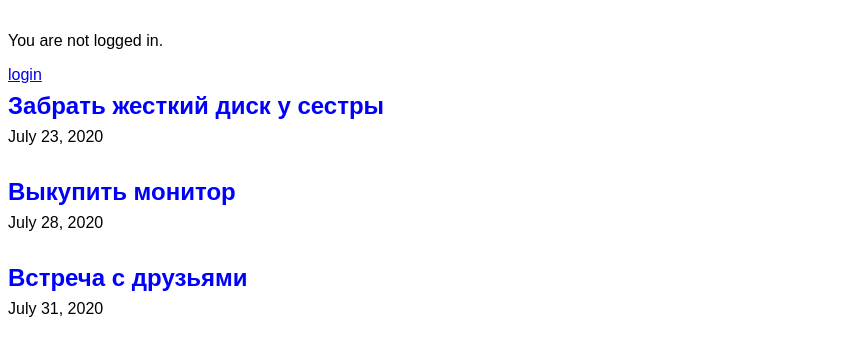
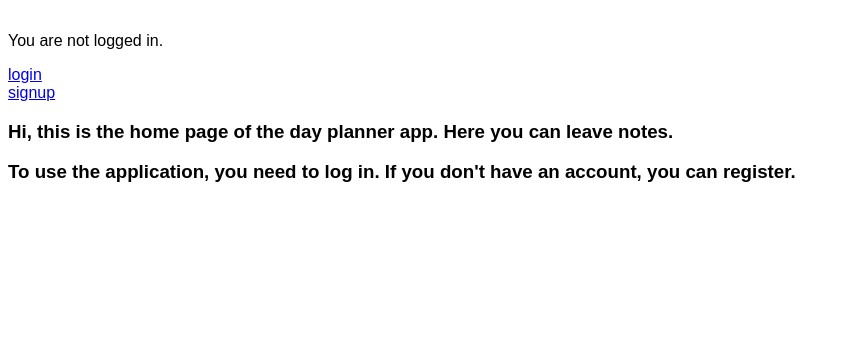
Before and after one commit to AndrewErmakov/WebDevelopmentTraining, a Django app: page / in a window 1280 px wide. Shown: the part 89-445 px from the top of the page, without its empty margins (0-850 px from the left). Run offline with Django 3.2, Linux system fonts and the light colour scheme; data comes from the database, SQL or seed files in the repository.

Commit message:
Changed the start page. Implemented the ability to prevent the user from editing other people's records and deleting in any way

```diff
--- a/Diary/accounts/views.py
+++ b/Diary/accounts/views.py
@@ -20,7 +20,7 @@ class LoginView(View):
         if user is not None:
             login(request, user)
             print('Welcome')
-            return redirect('notes_current_user', user=username)
+            return redirect('notes_current_user')
         else:
             print('Try to login again')
             return render(request, 'login.html', {'prompt': 'Try to login again'})
--- a/Diary/diary_project/urls.py
+++ b/Diary/diary_project/urls.py
@@ -18,7 +18,6 @@ from django.urls import path, include
 
 urlpatterns = [
     path('admin/', admin.site.urls),
-    path('accounts/', include('django.contrib.auth.urls')),
     path('accounts/', include('accounts.urls')),
     path('', include('organizer.urls')),
 ]
--- a/Diary/organizer/urls.py
+++ b/Diary/organizer/urls.py
@@ -11,5 +11,5 @@ urlpatterns = [
     path('note/new/', views.NoteAddView.as_view(), name='add_new_note'),
     path('note/<int:pk>/edit/', views.NoteUpdateView.as_view(), name='note_edit'),
     path('note/<int:pk>/delete/', views.NoteDeleteView.as_view(), name='note_delete'),
-    path('notes/current_user/', views.NotesListCurrentUserView.as_view(), name='notes_current_user'),
+    path('my_notes/', views.NotesListCurrentUserView.as_view(), name='notes_current_user'),
 ]
--- a/Diary/organizer/views.py
+++ b/Diary/organizer/views.py
@@ -1,29 +1,34 @@
 from django.shortcuts import render, redirect
 from django.views import View
-from django.views.generic import ListView
 
 from .models import DiaryNote
 
 
-class NotesListView(ListView):
+class NotesListView(View):
     """
-    Класс просмотра всех записей (всех пользователей) в ежедневнике
+    Класс просмотра домашней страницы, если пользователь не авторизован,
+    Или просмотр заметок пользователя, если он авторизован
     """
-    # def get(self, request):
-    #     notes = DiaryNote.objects.get(user=request.user)
-    #     return render(request, 'details_note.html', {'notes': notes})
-    model = DiaryNote
-    template_name = 'home.html'
-    queryset = DiaryNote.objects.all().order_by('date')[:10]
+
+    def get(self, request):
+        if request.user.is_authenticated:
+            notes = DiaryNote.objects.filter(user=request.user).order_by('date')
+            return render(request, 'notes_current_user.html', {'notes': notes})
+        else:
+            return render(request, 'home.html')
 
 
 class NotesListCurrentUserView(View):
     """
-    Класс просмотра своих записей после того, как пользователь залогинился
+    Класс просмотра своих записей после того, как пользователь авторизовался
     """
+
     def get(self, request):
         notes = DiaryNote.objects.filter(user=request.user).order_by('date')
-        return render(request, 'notes_current_user.html', {'notes': notes})
+        if request.user.is_authenticated:
+            return render(request, 'notes_current_user.html', {'notes': notes})
+        else:
+            return redirect('login')
 
 
 class NoteDetailView(View):
@@ -32,8 +37,11 @@ class NoteDetailView(View):
     """
 
     def get(self, request, pk):
-        note = DiaryNote.objects.get(pk=pk, user=request.user)
-        return render(request, 'details_note.html', {'note': note})
+        note = DiaryNote.objects.get(pk=pk)  # user=request.user
+        if note.user == request.user:
+            return render(request, 'details_note.html', {'note': note})
+        else:
+            return redirect('home')
 
 
 class NoteAddView(View):
@@ -42,7 +50,10 @@ class NoteAddView(View):
     """
 
     def get(self, request):
-        return render(request, 'add_new_note.html')
+        if request.user.is_authenticated:
+            return render(request, 'add_new_note.html')
+        else:
+            return redirect('login')
 
     def post(self, request):
         date = request.POST['date']
@@ -69,7 +80,10 @@ class NoteUpdateView(View):
     def get(self, request, pk):
         note = DiaryNote.objects.get(pk=pk)
         note.date = str(note.date)
-        return render(request, 'note_edit.html', {'note': note})
+        if note.user == request.user:
+            return render(request, 'note_edit.html', {'note': note})
+        else:
+            return redirect('home')
 
     def post(self, request, pk):
         note = DiaryNote.objects.get(pk=pk)
@@ -93,7 +107,10 @@ class NoteDeleteView(View):
 
     def get(self, request, pk):
         note = DiaryNote.objects.get(pk=pk)
-        return render(request, 'note_delete.html', {'note': note})
+        if note.user == request.user:
+            return render(request, 'note_delete.html', {'note': note})
+        else:
+            return redirect('home')
 
     def post(self, request, pk):
         note = DiaryNote.objects.get(pk=pk)
--- a/Diary/templates/base.html
+++ b/Diary/templates/base.html
@@ -19,11 +19,12 @@
 
         <!-- checking user authentication-->
         {% if user.is_authenticated %}
-            <p>Hi, {{ user.username }} !</p>
+        <p>Hi, <a href="{% url 'notes_current_user' %}">{{ user.username }}</a> !</p>
             <p><a href="{% url 'logout' %}">logout</a></p>
         {% else %}
             <p>You are not logged in.</p>
-            <a href="{% url 'login' %}">login</a>
+            <a href="{% url 'login' %}">login</a><br>
+            <a href="{% url 'signup' %}">signup</a>
         {% endif %}
 
         {% block content %}
--- a/Diary/templates/home.html
+++ b/Diary/templates/home.html
@@ -1,10 +1,7 @@
 {% extends 'base.html' %}
 
 {% block content %}
-    {% for note in object_list %}
-    <div class="post-entry">
-        <h2><a href="{% url 'details_note' note.pk %}">{{ note.note_heading }}</a></h2>
-        <p>{{ note.date }}</p>
-    </div>
-    {% endfor %}
+        <h3>Hi, this is the home page of the day planner app. Here you can leave notes.</h3>
+        <h3>To use the application, you need to log in. If you don't have an account, you can register.</h3>
+
 {% endblock %}
```
